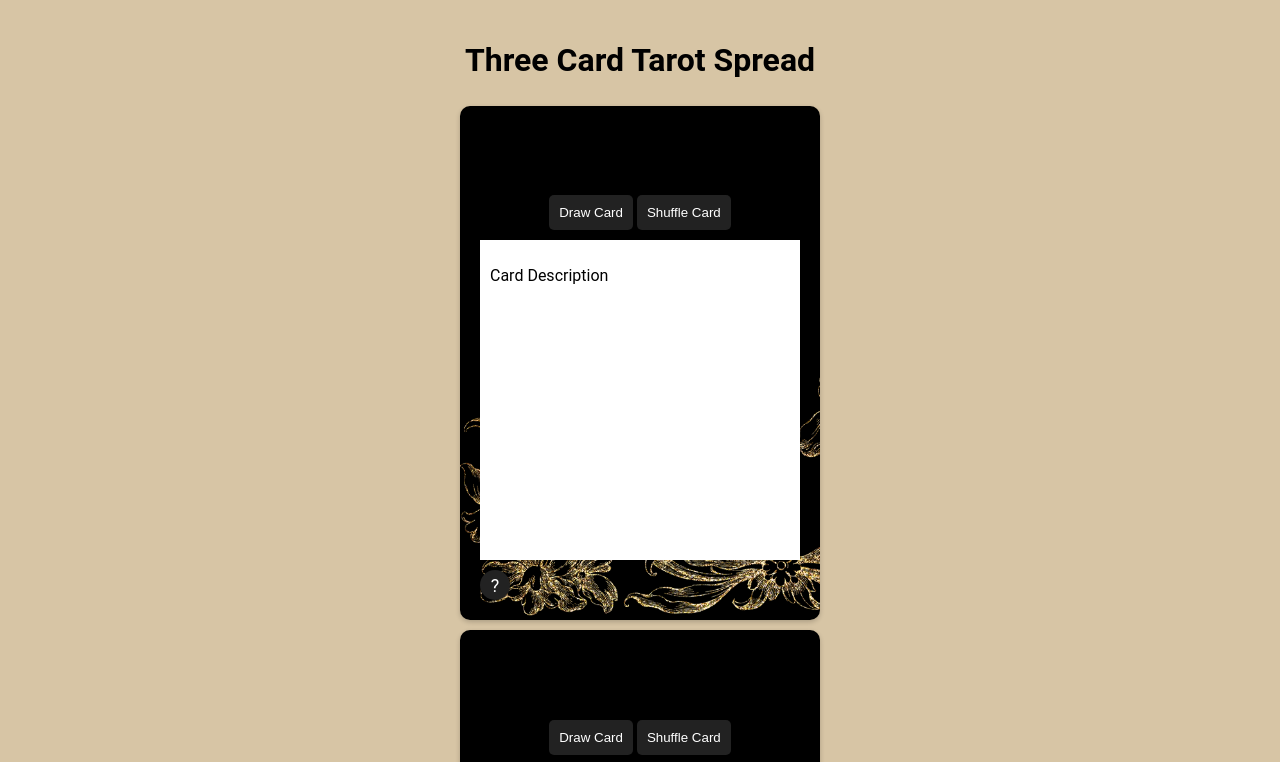
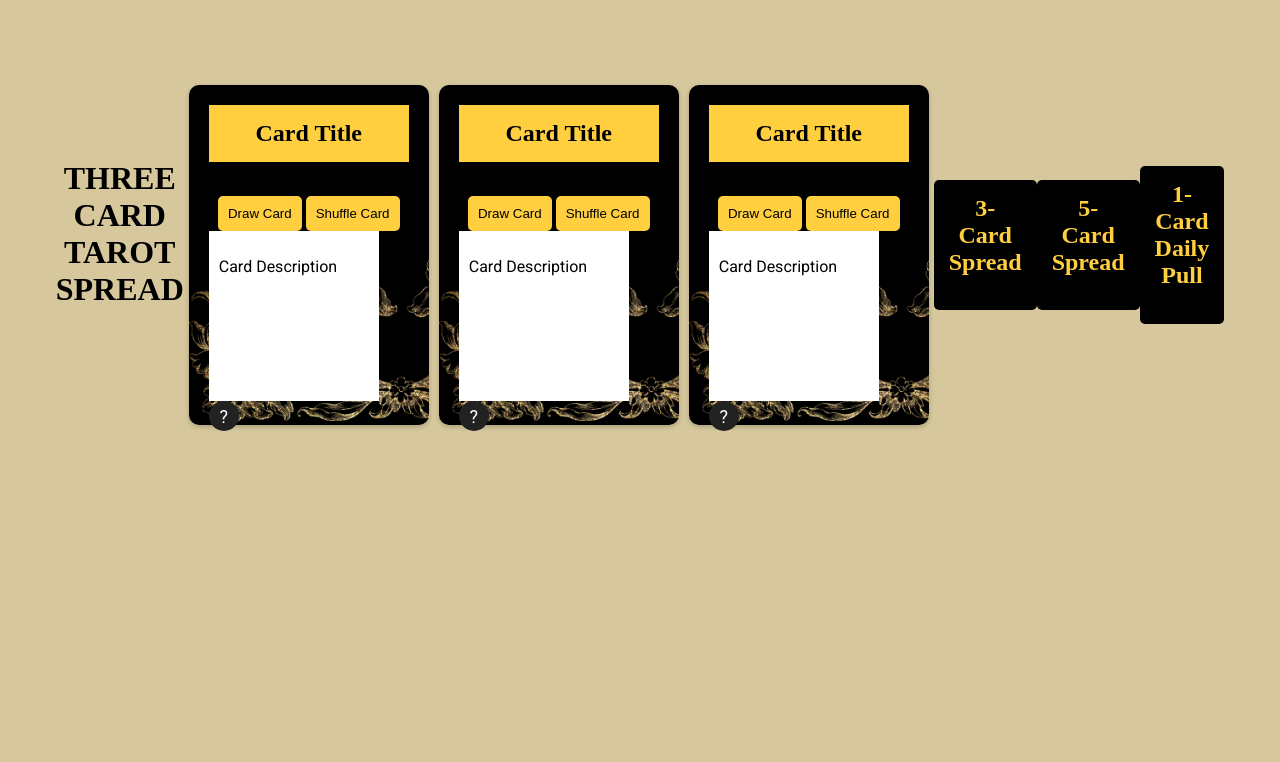
Before and after one commit to Bach6969/tarot_capstone_project, a website: page public/index.html in a window 1280 px wide. Shown: the top 762 px of the page. Drawn offline with Linux system fonts and the light colour scheme; a web font is replaced by a local one.

Commit message:
edits desktop view broken

```diff
--- a/public/css/style.css
+++ b/public/css/style.css
@@ -3,7 +3,7 @@
 body {
     font-family: 'Roboto', sans-serif;
     text-align: center;
-    background-color: #d7c5a5;
+    background-color: #d6c89c;
     margin: 0;
     padding: 20px;
     display: flex;
@@ -13,10 +13,8 @@ body {
 .tarot-container {
     max-width: 800px;
     margin:auto;
-    background: #fff;
     padding: 20px;
     border-radius: 10px;
-    box-shadow: 0 4px 10px rgba(0,0,0,0.1);
     display: flex;
     flex-direction: column;
     justify-content: center;
@@ -24,12 +22,22 @@ body {
 }
 .desc {
     height: 300px;
-    width: 300px;
+    width: 350px;
     background: #fff;
     overflow: auto;
     padding: 10px;
     margin-top: 10px;
     text-align: justify;
+}
+.desc::-webkit-scrollbar-thumb {
+    background-color: #000;
+    border-radius: 1px; /* Rounded scrollbar */
+}
+.desc::-webkit-scrollbar {
+    width: 10px; /* Fixed size scrollbar */
+}
+.desc::-webkit-scrollbar-track {
+    background-color: transparent; /* Transparent track */
 }
 .cards {
     display: flex;
@@ -38,16 +46,20 @@ body {
     margin-top: 20px;
 }
 .card {
-    background-image: url("/tarot_capstone_project/public/img/3.png");
+    background-image: url("../img/3.png");
     background-size: cover;
     padding: 20px;
     border-radius: 10px;
     box-shadow: 0 2px 5px rgba(0,0,0,0.2);
     margin: 5px;
+    transition: transform 0.5s ease;
+}
+.card:hover {
+    transform: rotateY(10deg);
 }
 button {
-    background: #222;
-    color: #fff;
+    background: #ffcf40;
+    color: #000;
     border: none;
     padding: 10px;
     margin-top: 10px;
@@ -55,7 +67,7 @@ button {
     border-radius: 5px;
 }
 button:hover {
-    background: #444;
+    background: #fcde85;
 }
 .footer-section {
     display: flex;
@@ -66,8 +78,7 @@ button:hover {
     flex-direction: column;
 }
 .footer-section div, .class-box {
-    background-color: #005f2f;
-    color: #fff;
+    background-color: #000000;
     padding: 15px;
     border-radius: 5px;
     text-align: center;
@@ -77,19 +88,35 @@ button:hover {
     transition: background-color 0.3s;
 }
 .footer-section div:hover {
-    background-color: #007f4f;
+    background-color: #292929;
 }
 .footer-section div a {
-    color: #fff;
+    color: #ffcf40;
     text-decoration: none;
     display: block;
     width: 100%;
     height: 100%;
 }
-.section h3 {
+h1 {
     margin-top: 0;
-    font-size: 1.2em;
-    color: #b3e5d1;
+    font-size: 2em;
+    color: #000000;
+    text-transform: uppercase;
+    font-family: "DM Serif Text", serif;
+}
+h2 {
+    margin-top: 0;
+    font-size: 1.5em;
+    color: #ffcf40;
+    font-family: "DM Serif Text", serif;
+}
+h3 {
+    margin-top: 0;
+    font-size: 1.5em;
+    color: #000000;
+    background-color: #ffcf40;
+    padding: 15px;
+    font-family: "DM Serif Text", serif;
 }
 .info-icon {
     margin-top: 10px;
@@ -123,3 +150,32 @@ button:hover {
     font-size: 14px;
     box-shadow: 0 4px 10px rgba(0,0,0,0.2);
 }
+  /* Large Screens (Desktop) */
+  @media (min-width: 1000px) {
+    .tarot-container {
+        flex-direction: row;
+        padding: 40px;
+    }
+    .desc {
+        height: 150px;
+        width: 150px;
+        margin-top: 0;
+    }
+    .cards {
+        flex-direction: row;
+    }
+    .card {
+        width: 200px;
+        height: 300px;
+    }
+    .footer-section {
+        flex-direction: row;
+        justify-content: space-around;
+    }
+    .footer-section div, .class-box {
+        width: 40%;
+    }
+    .info-icon {
+        margin-top: 0;
+    }
+  }
--- a/public/index.html
+++ b/public/index.html
@@ -4,10 +4,13 @@
     <meta charset="UTF-8">
     <meta name="viewport" content="width=device-width, initial-scale=1.0">
     <title>Three Card Tarot Spread</title>
+    <link rel="preconnect" href="https://fonts.googleapis.com">
+    <link rel="preconnect" href="https://fonts.gstatic.com" crossorigin>
+    <link href="https://fonts.googleapis.com/css2?family=DM+Serif+Text:ital@0;1&family=Roboto:ital,wght@0,100;0,300;0,400;0,500;0,700;0,900;1,100;1,300;1,400;1,500;1,700;1,900&display=swap" rel="stylesheet">
     <link rel="stylesheet" href="css/style.css">
 </head>
 <body>
-<div class="taort-container">
+<div class="tarot-container">
     <h1>Three Card Tarot Spread</h1>
     <div class="cards">
         <div class="card" id="card1">
@@ -22,26 +25,26 @@
             <button onclick="drawCard(2)">Draw Card</button>
             <button onclick="shuffleCard(2)">Shuffle Card</button>
             <div class="desc"><p id="desc2">Card Description</p></div>
-            <div class="info-icon" id="info-icon1">?</div>
+            <div class="info-icon" id="info-icon2">?</div>
         </div>
         <div class="card" id="card3">
             <h3 id="title3">Card Title</h3>
             <button onclick="drawCard(3)">Draw Card</button>
             <button onclick="shuffleCard(3)">Shuffle Card</button>
             <div class="desc"><p id="desc3">Card Description</p></div>
-            <div class="info-icon" id="info-icon1">?</div>
+            <div class="info-icon" id="info-icon3">?</div>
         </div>
     </div>
 
     <div class="footer-section">
         <div>
-            <h3><a href="public/index.html">3-Card Spread</a></h3>
+            <h2><a href=" ">3-Card Spread</a></h2>
         </div>
         <div>
-            <h3>Title McTitle</h3>
+            <h2><a href=" ">5-Card Spread</a></h2>
         </div>
         <div>
-            <h3>Title McTitle</h3>
+            <h2><a href=" ">1-Card Daily Pull</a></h2>
         </div>
 
     </div>
--- a/public/js/index.js
+++ b/public/js/index.js
@@ -1,6 +1,9 @@
 "use strict";
 
 async function drawCard(cardNumber) {
+    let desc = document.getElementById(`desc${cardNumber}`);
+    desc.innerText = "Shuffling...";
+
     try {
         let response = await fetch('https://tarotapi.dev/api/v1/cards/random');
         let data = await response.json();
```
